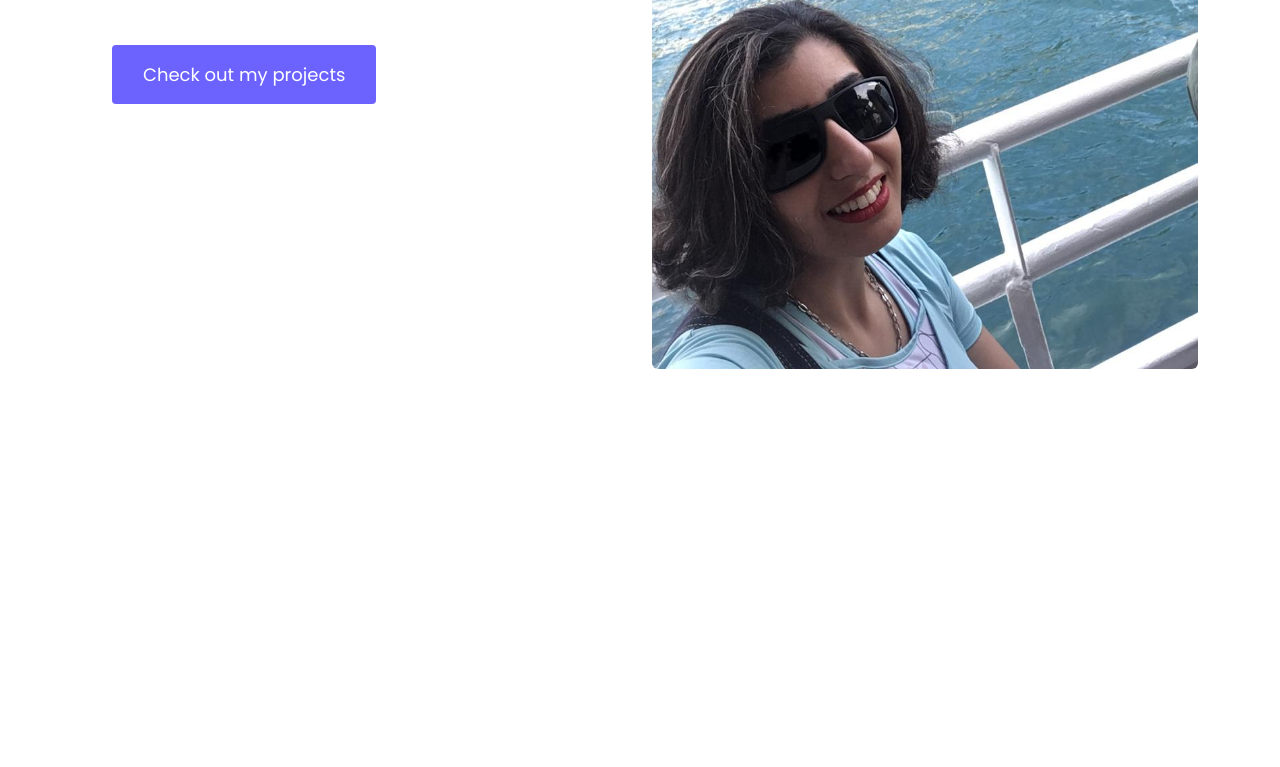
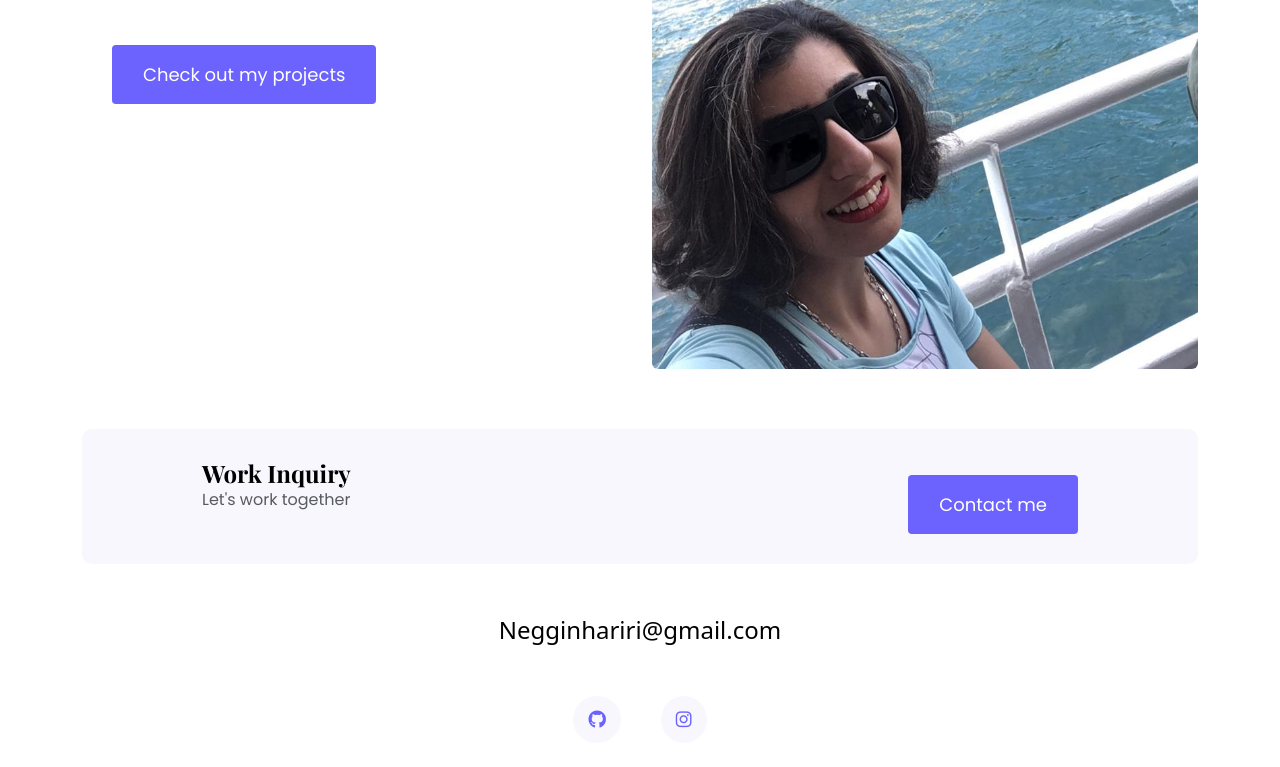
Before and after one commit to Neggin-h/Portfolio-Project, a plain HTML site: page about.html in a window 1280 px wide. Shown: the part 459-1226 px from the top of the page. Before the commit the page ends 828 px from the top, so only its background shows below. Drawn offline with nearby package versions, Linux system fonts and the light colour scheme; a web font is replaced by a local one.

Commit message:
Added footer to other pages

```diff
--- a/about.html
+++ b/about.html
@@ -76,6 +76,30 @@
           <img src="Media/me.jpeg" alt="" class="img-fluid rounded" />
         </div>
       </div>
+      <footer>
+        <div class="contact-box justify-content-between mb-5 d-none d-md-flex">
+          <div>
+            <h4>Work Inquiry</h4>
+            <p class="text-muted">Let's work together</p>
+          </div>
+          <div>
+            <a href="" class="btn btn-branding mt-3">Contact me</a>
+          </div>
+        </div>
+        <div class="d-flex justify-content-center mb-5">
+          <a href="mailto:negginhariri@gmail.com" class="email-link">
+            Negginhariri@gmail.com
+          </a>
+        </div>
+        <div class="social-links d-flex justify-content-center">
+          <a href="https://www.github.com/neggin-h" target="_blank"
+            ><i class="fab fa-github"></i
+          ></a>
+          <a href="https://www.instagram.com/neggin.codes" target="_blank">
+            <i class="fab fa-instagram"></i>
+          </a>
+        </div>
+      </footer>
     </div>
   </body>
 </html>
```
Also changed, not shown: contact.html (+24 -0 lines), work.html (+24 -0 lines).
